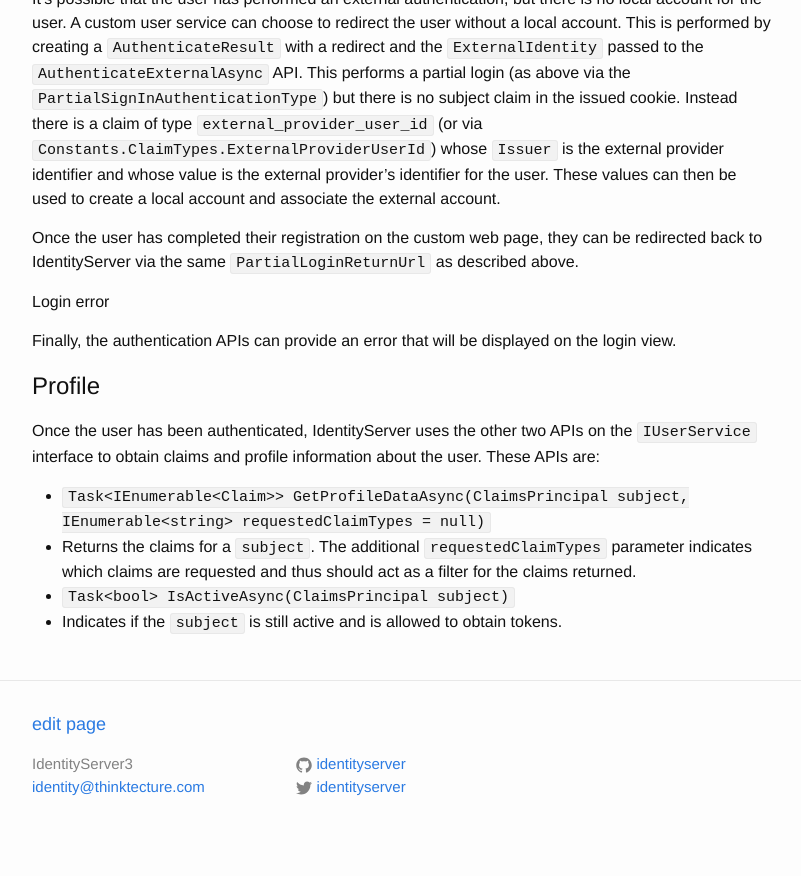
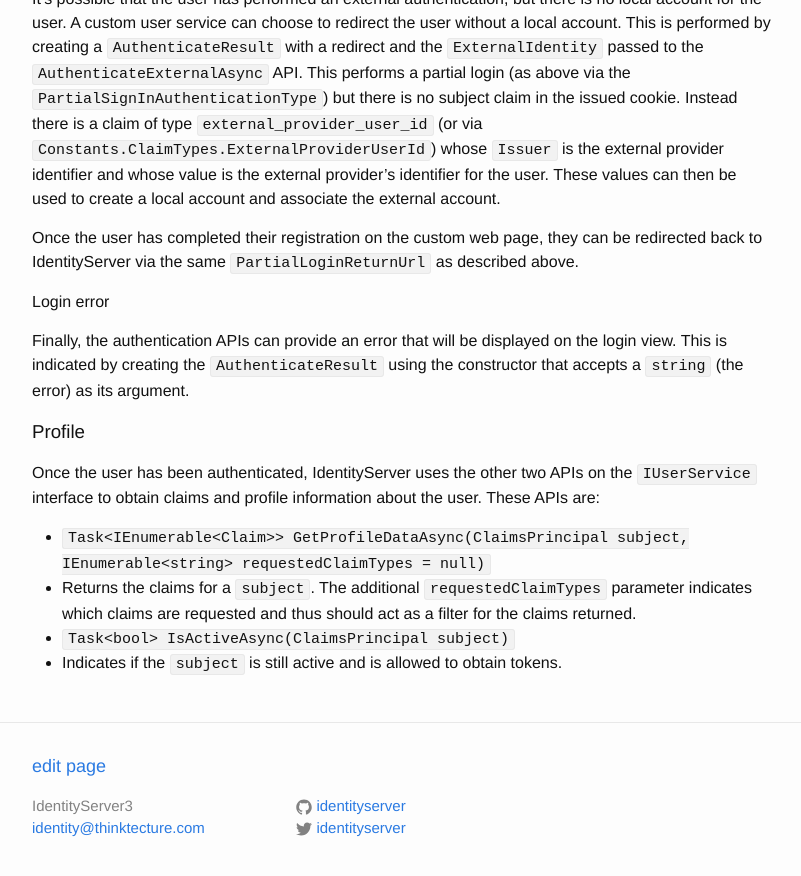
Before and after one commit to IdentityServer/Documentation, a Jekyll site: the page built from docs/advanced/userService.md, in a window 1280 px wide and 900 px high, scrolled down 2911 px. Shown: the top 876 px of the window, without its empty margins (238-1039 px from the left). Built offline with Jekyll 4.4.1, drawn with Linux system fonts in a browser that asks for light colours; Markdown is read by kramdown in place of the engine named in the settings.

Commit message:
Update userService.md

```diff
--- a/docs/advanced/userService.md
+++ b/docs/advanced/userService.md
@@ -87,9 +87,9 @@ Once the user has completed their registration on the custom web page, they can
 
 #### Login error
 
-Finally, the authentication APIs can provide an error that will be displayed on the login view.
+Finally, the authentication APIs can provide an error that will be displayed on the login view. This is indicated by creating the `AuthenticateResult` using the constructor that accepts a `string` (the error) as its argument.
 
-## Profile
+### Profile
 
 Once the user has been authenticated, IdentityServer uses the other two APIs on the `IUserService` interface to obtain claims and profile information about the user. These APIs are:
 
```
